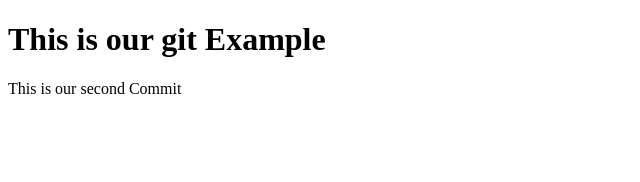
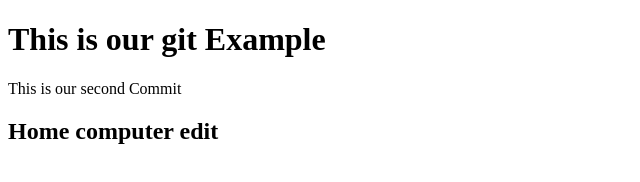
Before and after one commit to BraydenGray416/gitExample, a plain HTML site: page index.html in a window 1280 px wide. Shown: the whole page, without its empty margins (0-640 px from the left). Drawn offline with Linux system fonts and the light colour scheme.

Commit message:
did some work at home

```diff
--- a/index.html
+++ b/index.html
@@ -6,5 +6,6 @@
 <body>
 	<h1>This is our git Example</h1>
 	<p>This is our second Commit</p>
+	<h2>Home computer edit</h2>
 </body>
 </html>
```
